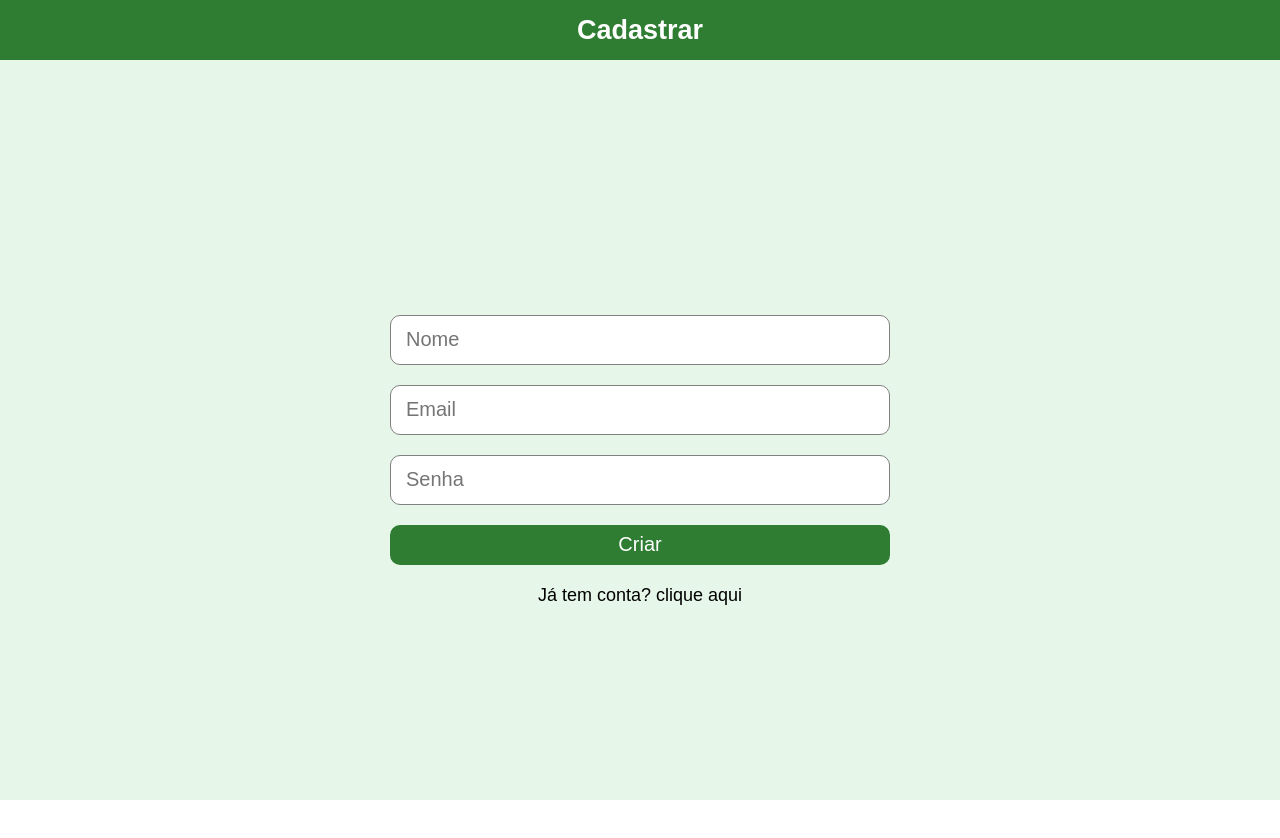
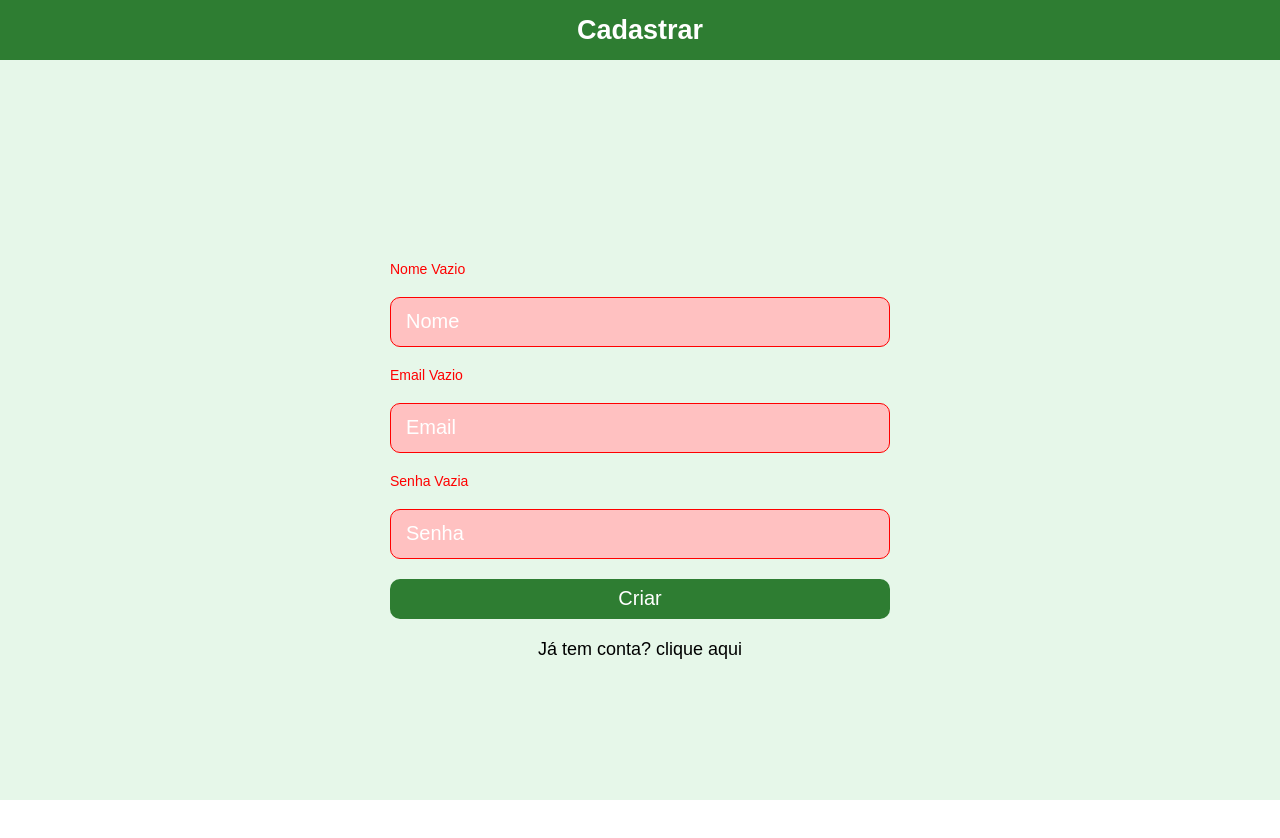
Before and after one commit to M4theus13/Front_End_Gerenciamento_de_Risco, a React (Vite) app: page /cadastrar in a window 1280 px wide. Both pictures are taken after a click on the button "Criar". Shown: the top 838 px of the page. Built offline with nearby package versions, Linux system fonts and the light colour scheme; no server answers; a web font is replaced by a local one.

Commit message:
verificacao de input vazio /cadastro

```diff
--- a/src/pages/cadastrar/cadastrar.css
+++ b/src/pages/cadastrar/cadastrar.css
@@ -44,3 +44,35 @@ form {
   font-weight: 400;
   font-size: 18px;
 }
+
+/*Tratamentos*/
+
+.okText {
+  color: #000;
+  font-size: 14px;
+  font-weight: 300;
+  cursor: default;
+  display: none;
+}
+
+.errorEmptyText {
+  color: red;
+  font-size: 14px;
+  font-weight: 300;
+  cursor: default;
+}
+
+.errorEmptyInput {
+  border: 1px solid red !important;
+  background: rgb(255, 193, 193);
+  color: #fff !important;
+}
+
+.errorEmptyInput::placeholder {
+  color: #fff;
+}
+
+.errorEmptyInput:focus {
+  outline: none;
+  border: 2px solid red !important;
+}
--- a/src/pages/cadastrar/cadastrar.jsx
+++ b/src/pages/cadastrar/cadastrar.jsx
@@ -10,9 +10,42 @@ function cadastrar() {
   const inputEmail = useRef()
   const inputPassword = useRef()
 
+  const textName = useRef()
+  const textEmail = useRef()
+  const textPassword = useRef()
+
+  const inputs = [
+    {ref: inputName, textRef: textName},
+    {ref: inputEmail, textRef: textEmail},
+    {ref: inputPassword, textRef: textPassword}
+  ]
+
   async function createUser() {
+    let hasError = false
+    inputs.forEach((input) => {
+      const valueInput = input.ref.current.value.trim()
+      if (!valueInput) {
+        input.ref.current.classList.add('errorEmptyInput')
+        input.textRef.current.classList.remove('okText')
+        input.textRef.current.classList.add('errorEmptyText')
+      } else {
+        input.ref.current.classList.remove('errorEmptyInput');
+        input.textRef.current.classList.remove('errorEmptyText');
+        input.textRef.current.classList.add('okText');
+      }
+    })
+
+    if (!inputName. current.value.trim() || inputEmail.current.value.trim() || inputPassword.current.value.trim() ) {
+      hasError = true
+      return
+    }
+
+    if (!hasError) {
+
         try {
+          if (hasError) {
 
+          }
           await api.post('/usuarios/cadastro', {
             name: inputName.current.value,
           email: inputEmail.current.value,
@@ -23,14 +56,18 @@ function cadastrar() {
         console.log(err)
       }
     }
+  }
 
   return (
     <div className='box-cadastrar'>
       <Header text='Cadastrar'></Header>
       <div className='box-form'>
         <form>
-          <input id='name' type="text" placeholder='Nome' ref={inputName}/>
+          <span  className='okText' ref={textName}>Nome Vazio</span>
+          <input id='name' placeholder='Nome' ref={inputName}/>
+          <span className='okText' ref={textEmail}>Email Vazio</span>
           <input id='email' type="text" placeholder='Email' ref={inputEmail}/>
+          <span className='okText' ref={textPassword}>Senha Vazia</span>
           <input id='password' type="text" placeholder='Senha' ref={inputPassword}/>
           <button className='button-cadastrar' type='button' onClick={createUser}>Criar</button>
         </form>
```
Lines whose indentation alone changed are shown as unchanged.
